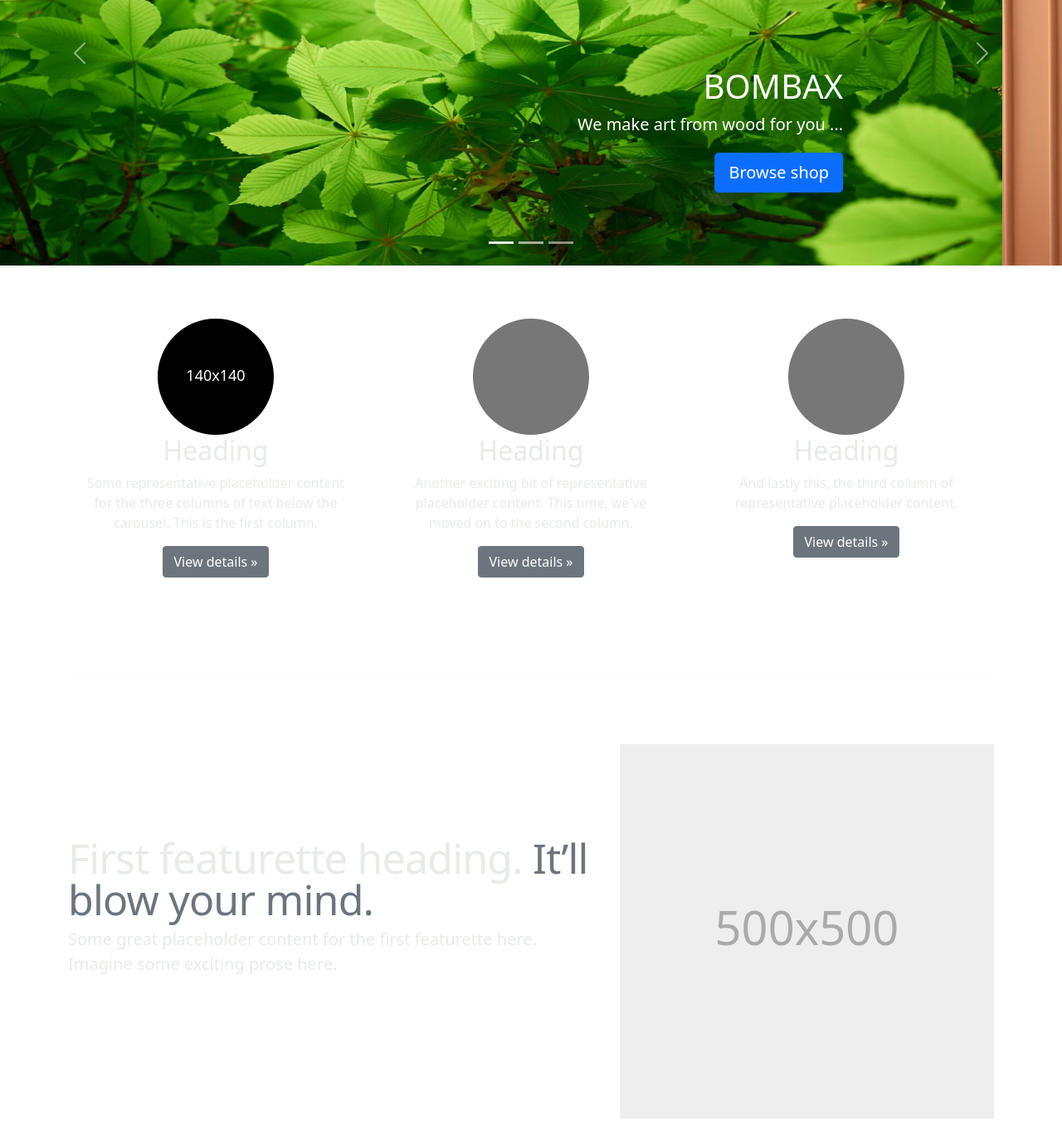
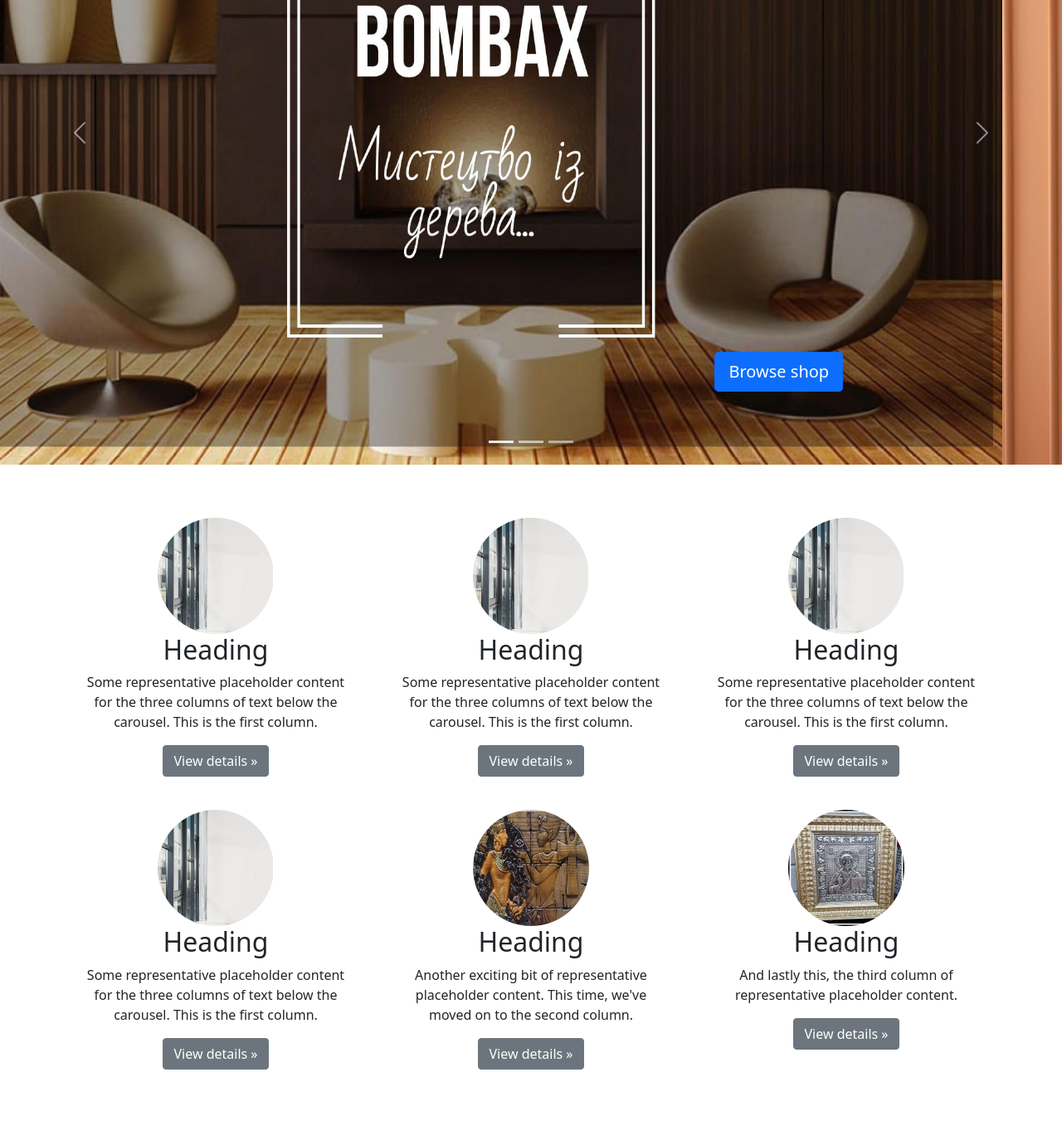
Before and after one commit to yanna1986/21_02_2021Bombax, a website: page index.html in a window 1280 px wide. Shown: the part 240-1591 px from the top of the page at 83% size. Drawn offline with nearby package versions, Linux system fonts and the light colour scheme.

Commit message:
06/03/2021

```diff
--- a/index.html
+++ b/index.html
@@ -6,7 +6,7 @@
     <meta name="description" content="">
     <meta name="author" content="Mark Otto, Jacob Thornton, and Bootstrap contributors">
     <meta name="generator" content="Hugo 0.80.0">
-    <link rel="shortcut icon" href="sccs/img_1page/Логотип 500x500  пикс (1).jpeg" type="image/png">
+    <link rel="shortcut icon" href="sccs/img_1page/logo.png" type="image/png">
     <link rel="shortcut icon" href="sccs/img_1page/Логотип 500x500  пикс (1).jpeg" />
     <title>BOMBAX</title>
 
@@ -43,11 +43,10 @@
   <body>
 
 <header>
-  <nav class="navbar navbar-expand-md navbar-dark fixed-top .bg-light" style="background-color: #55c797;">
+  <nav class="navbar navbar-expand-md navbar-dark fixed-top .bg-light" style="background-color: #1a7951;">
     <div class="container-fluid">
 
-      <a class="navbar-brand" href="#">
-        <img src="sccs/img_1page/Логотип 500x500  пикс (1).jpeg" width="75" height="75" alt="">BOMBAX
+      <a class="navbar-brand" href="#">BOMBAX
       </a>
       <button class="navbar-toggler" type="button" data-bs-toggle="collapse" data-bs-target="#navbarCollapse" aria-controls="navbarCollapse" aria-expanded="false" aria-label="Toggle navigation">
         <span class="navbar-toggler-icon"></span>
@@ -84,12 +83,12 @@
     </div>
     <div class="carousel-inner">
       <div class="carousel-item active">
-        <img src="sccs/img_1page/1.jpeg" width="100%" height="100%" alt="...">
+        <img src="sccs/img_1page/Обложка .jpeg" width="100%" height="100%" alt="...">
 
         <div class="container">
           <div class="carousel-caption text-end">
-            <h1>BOMBAX</h1>
-            <p>We make art from wood for you ...</p>
+            <h1></h1>
+            <p></p>
             <p><a class="btn btn-lg btn-primary" href="page/page_1.html">Browse shop</a></p>
           </div>
         </div>
@@ -107,7 +106,7 @@
         </div>
       </div>
       <div class="carousel-item">
-        <img src="sccs/img_1page/3.jpeg" width="100%" height="100%" alt="...">
+        <img src="sccs/img_1page/Фон 3 (1).jpeg" width="100%" height="100%" alt="...">
 
 
         <div class="container">
@@ -139,20 +138,38 @@
     <!-- Three columns of text below the carousel -->
     <div class="row">
       <div class="col-lg-4">
-        <svg class="bd-placeholder-img rounded-circle" width="140" height="140" xmlns="" role="img"  img src="sccs/img_1page/1.jpeg" alt=""aria-label="Placeholder: 140x140" preserveAspectRatio="xMidYMid slice" focusable="false"><title>Placeholder</title><rect width="100%" height="100%" /><text x="50%" y="50%" fill="#fff" dy=".3em">140x140</text></svg>
+        <img class="bd-placeholder-img rounded-circle" width="140" height="140" xmlns="" role="img"  img src="sccs/img_1page/Обложка блога 1200x600  пикс-2.jpeg" alt=""aria-label="Placeholder: 140x140" preserveAspectRatio="xMidYMid slice" focusable="false"><title>Placeholder</title><rect width="100%" height="100%" /><text x="50%" y="50%" fill="#fff" dy=".3em"></text></img>
         <h2>Heading</h2>
         <p>Some representative placeholder content for the three columns of text below the carousel. This is the first column.</p>
         <p><a class="btn btn-secondary" href="#">View details &raquo;</a></p>
       </div><!-- /.col-lg-4 -->
       <div class="col-lg-4">
-        <svg class="bd-placeholder-img rounded-circle" width="140" height="140"  preserveAspectRatio="xMidYMid slice" focusable="false"><title>Placeholder</title><rect width="100%" height="100%" fill="#777"/><text x="50%" y="50%" fill="#777" dy=".3em">140x140</text></svg>
+        <img class="bd-placeholder-img rounded-circle" width="140" height="140" xmlns="" role="img"  img src="sccs/img_1page/Обложка блога 1200x600  пикс-2.jpeg" alt=""aria-label="Placeholder: 140x140" preserveAspectRatio="xMidYMid slice" focusable="false"><title>Placeholder</title><rect width="100%" height="100%" /><text x="50%" y="50%" fill="#fff" dy=".3em"></text></img>
+        <h2>Heading</h2>
+        <p>Some representative placeholder content for the three columns of text below the carousel. This is the first column.</p>
+        <p><a class="btn btn-secondary" href="#">View details &raquo;</a></p>
+      </div><!-- /.col-lg-4 -->
+      <div class="col-lg-4">
+        <img class="bd-placeholder-img rounded-circle" width="140" height="140" xmlns="" role="img"  img src="sccs/img_1page/Обложка блога 1200x600  пикс-2.jpeg" alt=""aria-label="Placeholder: 140x140" preserveAspectRatio="xMidYMid slice" focusable="false"><title>Placeholder</title><rect width="100%" height="100%" /><text x="50%" y="50%" fill="#fff" dy=".3em"></text></img>
+        <h2>Heading</h2>
+        <p>Some representative placeholder content for the three columns of text below the carousel. This is the first column.</p>
+        <p><a class="btn btn-secondary" href="#">View details &raquo;</a></p>
+      </div><!-- /.col-lg-4 -->
+      <div class="col-lg-4">
+        <img class="bd-placeholder-img rounded-circle" width="140" height="140" xmlns="" role="img"  img src="sccs/img_1page/Обложка блога 1200x600  пикс-2.jpeg" alt=""aria-label="Placeholder: 140x140" preserveAspectRatio="xMidYMid slice" focusable="false"><title>Placeholder</title><rect width="100%" height="100%" /><text x="50%" y="50%" fill="#fff" dy=".3em"></text></img>
+        <h2>Heading</h2>
+        <p>Some representative placeholder content for the three columns of text below the carousel. This is the first column.</p>
+        <p><a class="btn btn-secondary" href="#">View details &raquo;</a></p>
+      </div><!-- /.col-lg-4 -->
+      <div class="col-lg-4">
+        <img class="bd-placeholder-img rounded-circle" width="140" height="140" xmlns="" role="img"  img src="sccs/img_1page/_20150925_135416.jpg" alt=""aria-label="Placeholder: 140x140" preserveAspectRatio="xMidYMid slice" focusable="false"><title>Placeholder</title><rect width="100%" height="100%" /><text x="50%" y="50%" fill="#fff" dy=".3em"></text></img>
 
         <h2>Heading</h2>
         <p>Another exciting bit of representative placeholder content. This time, we've moved on to the second column.</p>
         <p><a class="btn btn-secondary" href="#">View details &raquo;</a></p>
       </div><!-- /.col-lg-4 -->
       <div class="col-lg-4">
-        <svg class="bd-placeholder-img rounded-circle" width="140" height="140" xmlns="http://www.w3.org/2000/svg" role="img" aria-label="Placeholder: 140x140" preserveAspectRatio="xMidYMid slice" focusable="false"><title>Placeholder</title><rect width="100%" height="100%" fill="#777"/><text x="50%" y="50%" fill="#777" dy=".3em">140x140</text></svg>
+        <img class="bd-placeholder-img rounded-circle" width="140" height="140" xmlns="" role="img"  img src="sccs/img_1page/Fotoram.io.jpg" alt=""aria-label="Placeholder: 140x140" preserveAspectRatio="xMidYMid slice" focusable="false"><title>Placeholder</title><rect width="100%" height="100%" /><text x="50%" y="50%" fill="#fff" dy=".3em"></text></img>
 
         <h2>Heading</h2>
         <p>And lastly this, the third column of representative placeholder content.</p>
@@ -171,7 +188,7 @@
         <p class="lead">Some great placeholder content for the first featurette here. Imagine some exciting prose here.</p>
       </div>
       <div class="col-md-5">
-        <svg class="bd-placeholder-img bd-placeholder-img-lg featurette-image img-fluid mx-auto" width="500" height="500" xmlns="http://www.w3.org/2000/svg" role="img" aria-label="Placeholder: 500x500" preserveAspectRatio="xMidYMid slice" focusable="false"><title>Placeholder</title><rect width="100%" height="100%" fill="#eee"/><text x="50%" y="50%" fill="#aaa" dy=".3em">500x500</text></svg>
+        <img class="bd-placeholder-img bd-placeholder-img-lg featurette-image img-fluid mx-auto" width="500" height="500" img src="sccs/img_1page/Fotoram.io.jpg" alt="#" role="img" aria-label="Placeholder: 500x500" preserveAspectRatio="xMidYMid slice" focusable="false"><title>Placeholder</title><rect width="100%" height="100%" fill="#eee"/><text x="50%" y="50%" fill="#aaa" dy=".3em"></text></img>
 
       </div>
     </div>
--- a/scc/style.css
+++ b/scc/style.css
@@ -2,12 +2,16 @@
 -------------------------------------------------- */
 /* Padding below the footer and lighter body text */
 
-body {
-  padding-top: 3rem;
-  padding-bottom: 3rem;
-  color: rgb(231, 236, 231);
+head {
+  padding-top:- 3rem;
+  padding-bottom: 10rem;
+  color: rgb(17, 109, 66);
 }
-
+ header{
+   display: flex;
+   min-width: 100%;
+   height: calc(100vh -60px);
+ }
 
 
 /* CUSTOMIZE THE CAROUSEL
@@ -25,14 +29,14 @@ body {
 
 /* Declare heights because of positioning of img element */
 .carousel-item {
-  height: 32rem;
+  height: 100vh;
 }
 .carousel-item > img {
   position: absolute;
   top: 0;
   left: 0;
   min-width: 100%;
-  height: 32rem;
+
 }
 
 
@@ -40,6 +44,7 @@ body {
 -------------------------------------------------- */
 
 /* Center align the text within the three columns below the carousel */
+
 
 .marketing .col-lg-4 {
   margin-bottom: 1.5rem;
@@ -58,6 +63,9 @@ body {
 
 /* Featurettes
 ------------------------- */
+row featurettes{
+
+}
 
 .featurette-divider {
   margin: 5rem 0; /* Space out the Bootstrap <hr> more */
```
Also changed, not shown: sccs/img_1page/1.jpeg (deleted), sccs/img_1page/3.jpeg (deleted), sccs/img_1page/Fotoram.io.jpg (added), sccs/img_1page/_20150925_135416.jpg (added), sccs/img_1page/logo.png (added), sccs/img_1page/slide1.jpg (added), sccs/img_1page/Логотип 500x500  пикс (1).jpeg (deleted), sccs/img_1page/МЕДУЗА.jpg (added), sccs/img_1page/Обложка .jpeg (added), sccs/img_1page/Обложка Facebook-события 1920x1080  пикс (1).jpeg (added), sccs/img_1page/Обложка Facebook-события 1920x1080  пикс.jpeg (added), sccs/img_1page/Фон 3 (1).jpeg (added), 1 other file.
